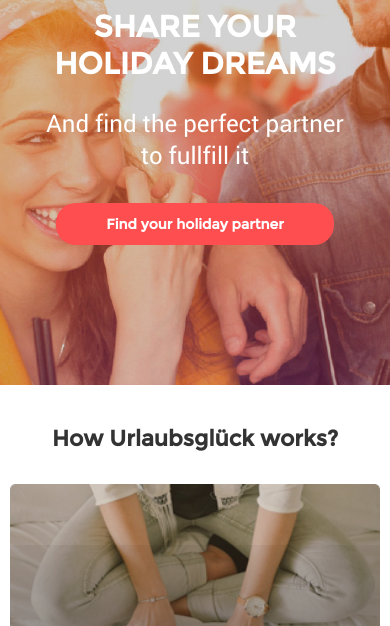
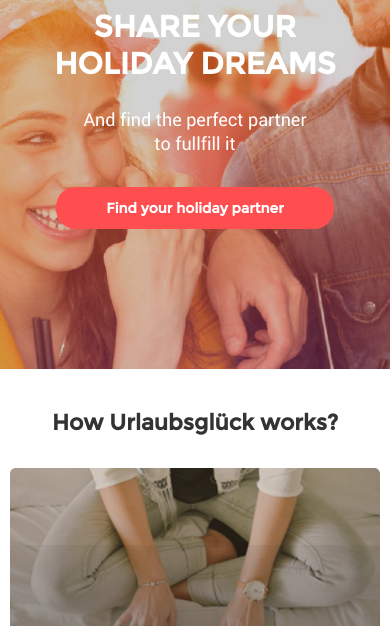
Before and after one commit to Florina33/frontend-ui-urlaubsgluck, a website: page src/index.html in a window 390 px wide. Shown: the part 218-844 px from the top of the page. Drawn offline with Linux system fonts and the light colour scheme; files whose address does not match are found by name; a web font is replaced by a local one.

Commit message:
fix media .header h2

```diff
--- a/src/css/index.css
+++ b/src/css/index.css
@@ -157,6 +157,11 @@ p {
 	h1 {
 		font-size: 30px;
 	}
+
+	.header h2 {
+		font-size: 18px;
+	}
+
 }
 
 /* ==========================================================================
```
